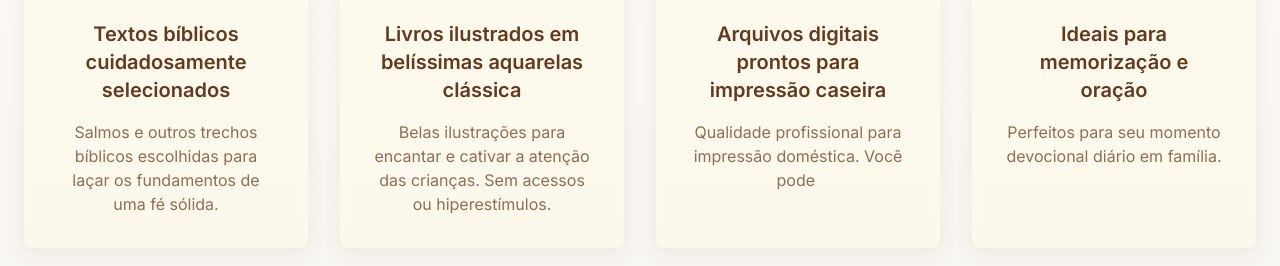
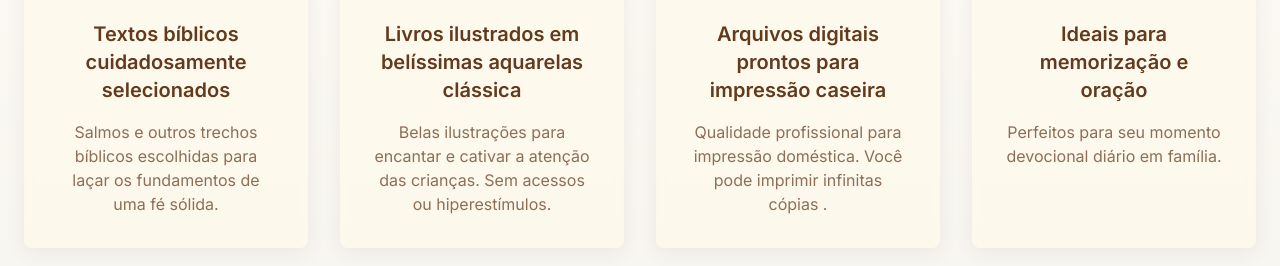
Before and after one commit to PastorEduardo/memoria-oracao-arte, a React (Vite) app: page / in a window 1280 px wide. Shown: the part 1300-1566 px from the top of the page. Built offline with nearby package versions, Linux system fonts and the light colour scheme; the HTML template or start-up script is replaced by a standard one.

Commit message:
Visual edit in Lovable

```diff
--- a/src/components/BenefitsSection.tsx
+++ b/src/components/BenefitsSection.tsx
@@ -39,7 +39,7 @@ const BenefitsSection = () => {
                 <Printer className="w-6 h-6 sm:w-8 sm:h-8 text-golden-foreground" />
               </div>
               <h3 className="text-lg sm:text-xl font-semibold text-primary mb-3 sm:mb-4 leading-tight px-1">Arquivos digitais prontos para impressão caseira</h3>
-              <p className="text-sm sm:text-base text-muted-foreground leading-relaxed">Qualidade profissional para impressão doméstica. Você pode </p>
+              <p className="text-sm sm:text-base text-muted-foreground leading-relaxed">Qualidade profissional para impressão doméstica. Você pode imprimir infinitas cópias .</p>
             </CardContent>
           </Card>
 
```
